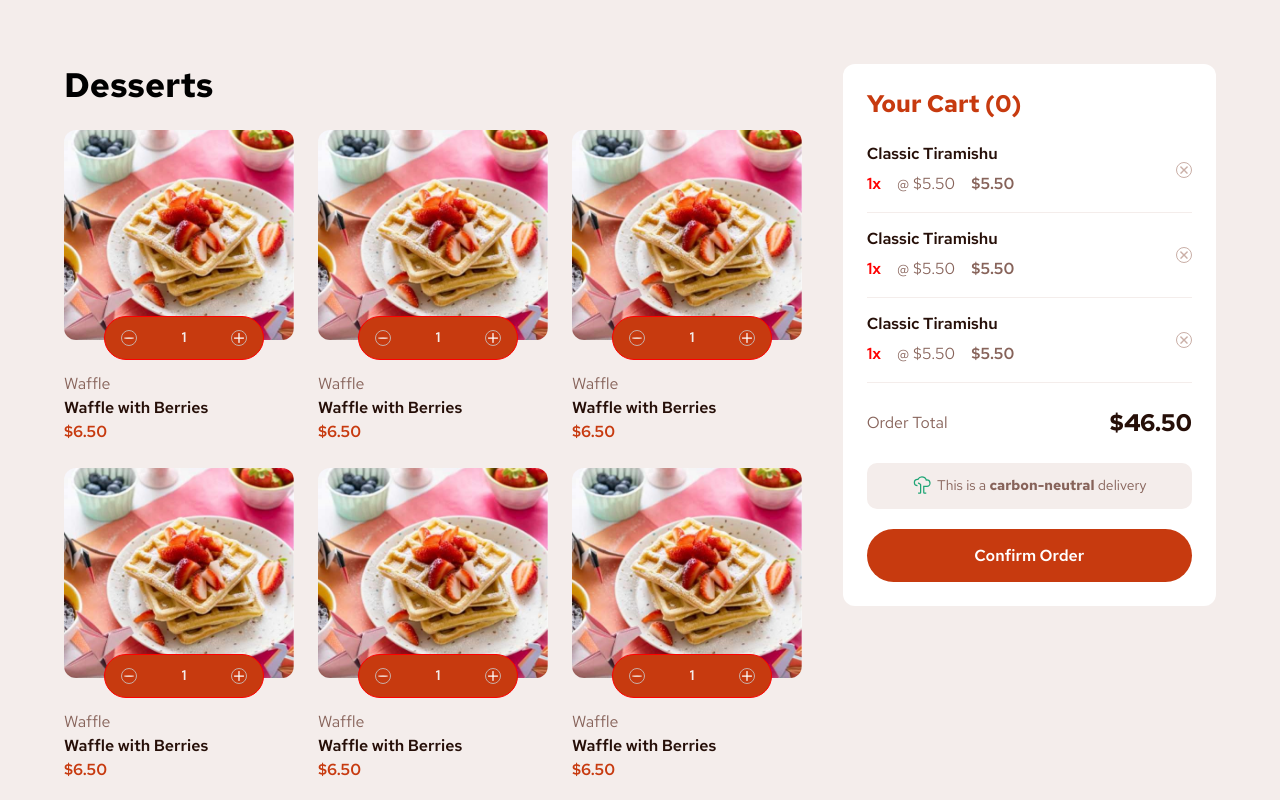
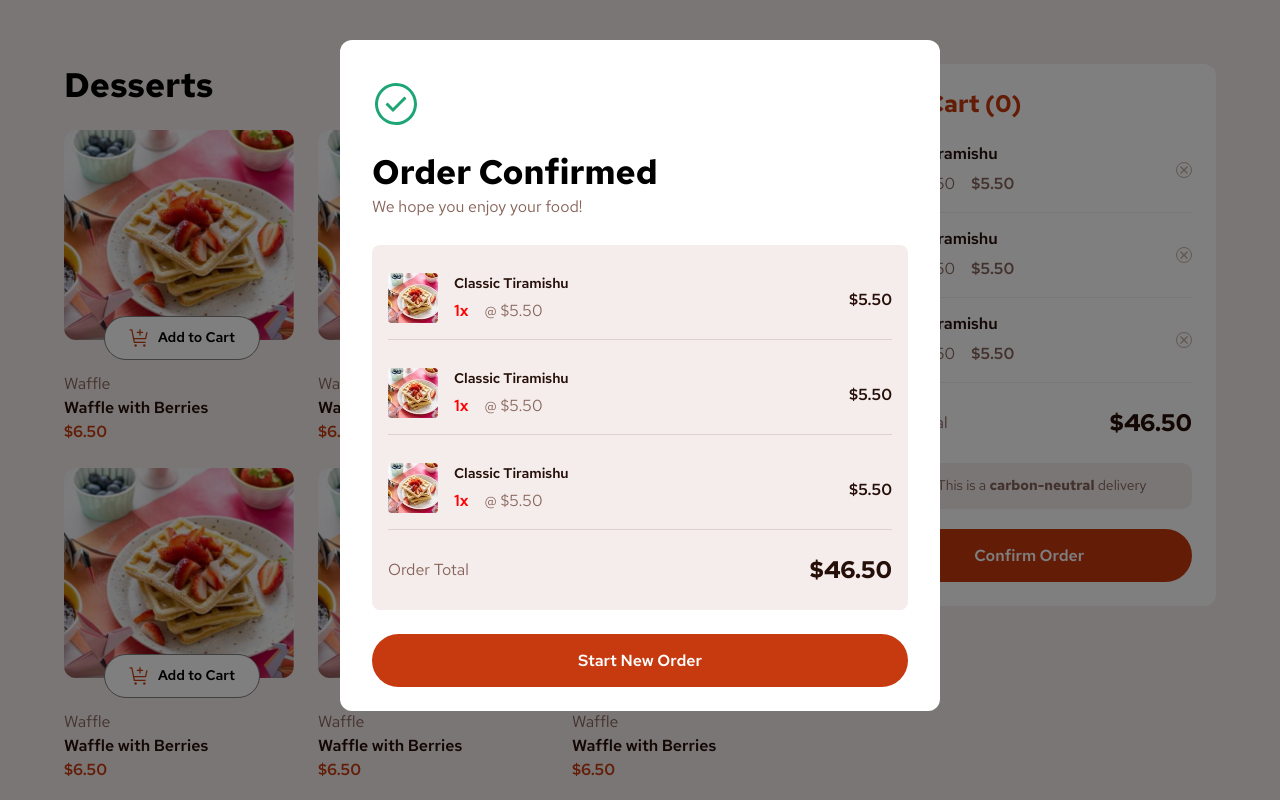
Before and after one commit to Muhammad-Junaid23/Dessert-Cart, a React (Vite) app: page / in a window 1280 px wide. Shown: the top 800 px of the page. Built offline with nearby package versions, Linux system fonts and the light colour scheme.

Commit message:
add modal

```diff
--- a/src/components/Card.jsx
+++ b/src/components/Card.jsx
@@ -2,7 +2,7 @@ import { Box, Stack, Typography } from '@mui/material';
 import { useState } from 'react';
 
 const Card = () => {
-  let [addToCart, setAddToCart] = useState(false);
+  let [addToCart, setAddToCart] = useState(true);
   let [value, setValue] = useState(1);
 
   const Increment = () => setValue(value++); // increment value by 1
--- a/src/components/Layout.jsx
+++ b/src/components/Layout.jsx
@@ -2,6 +2,7 @@ import { Box, Stack, Typography } from '@mui/material';
 import Grid2 from '@mui/material/Grid2';
 import Cart from './Cart/Cart';
 import Card from './Card';
+import Modal from './Modal/Modal';
 
 const Layout = () => {
   return (
@@ -26,6 +27,7 @@ const Layout = () => {
           <Cart />
         </Grid2>
       </Grid2>
+      <Modal />
     </Box>
   );
 };
--- /dev/null
+++ b/src/components/Modal/Modal.jsx
@@ -0,0 +1,49 @@
+import { Box, Stack, Typography } from '@mui/material';
+import OrderBtn from '../OrderBtn';
+import ModalItem from './ModalItem';
+
+const Modal = () => {
+  return (
+    <Box
+      position='absolute'
+      top='0%'
+      left='0%'
+      width='100%'
+      height='1200px'
+      display='flex'
+      justifyContent='center'
+      alignItems='start'
+      bgcolor='rgba(0,0,0,0.5)'
+    >
+      <Box bgcolor='white' width='600px' mt={5} py={3} px={4} borderRadius={3}>
+        <Typography py={2}>
+          <img src='img/icon-order-confirmed.svg' alt='check' />
+        </Typography>
+        <Typography variant='h4' fontWeight={900}>
+          Order Confirmed
+        </Typography>
+        <Typography variant='subtitle1' color='rose.500' fontWeight={500}>
+          We hope you enjoy your food!
+        </Typography>
+
+        <Stack direction='column' spacing={2} my={3} bgcolor='rose.100' borderRadius={2} p={2}>
+          <ModalItem />
+          <ModalItem />
+          <ModalItem />
+          <Stack direction='row' my={3} py={1} justifyContent='space-between' alignItems='center'>
+            <Typography color='rose.500' variant='subtitle1' align='center' fontWeight={100}>
+              Order Total
+            </Typography>
+            <Typography color='rose.900' variant='h5' fontWeight={900}>
+              $46.50
+            </Typography>
+          </Stack>
+        </Stack>
+
+        <OrderBtn text='Start New Order' bgcolor='primary.main' />
+      </Box>
+    </Box>
+  );
+};
+
+export default Modal;
--- /dev/null
+++ b/src/components/Modal/ModalItem.jsx
@@ -0,0 +1,29 @@
+import { Box, Stack, Typography } from '@mui/material';
+
+const ModalItem = () => {
+  return (
+    <Stack direction='row' justifyContent='space-between' alignItems='center' py={1.5} borderBottom='1px solid hsl(14, 20%, 84%)'>
+      <Stack direction='row' spacing={2}>
+        <Box height={50} width={50} borderRadius={1} overflow='hidden'>
+          <img src='/img/image-waffle-thumbnail.jpg' height='100%' width='100%' alt='modalimg' />
+        </Box>
+        <Box>
+          <Typography color='rose.900' variant='subtitle2' fontWeight={600}>
+            Classic Tiramishu
+          </Typography>
+          <Stack direction='row' spacing={2} justifyContent='start' alignItems='center' py={0.5}>
+            <Typography color='red' fontWeight={600}>
+              1x
+            </Typography>
+            <Typography color='rose.500'>@ $5.50</Typography>
+          </Stack>
+        </Box>
+      </Stack>
+      <Typography color='rose.900' fontWeight={600} variant='subtitle1'>
+        $5.50
+      </Typography>
+    </Stack>
+  );
+};
+
+export default ModalItem;
```
